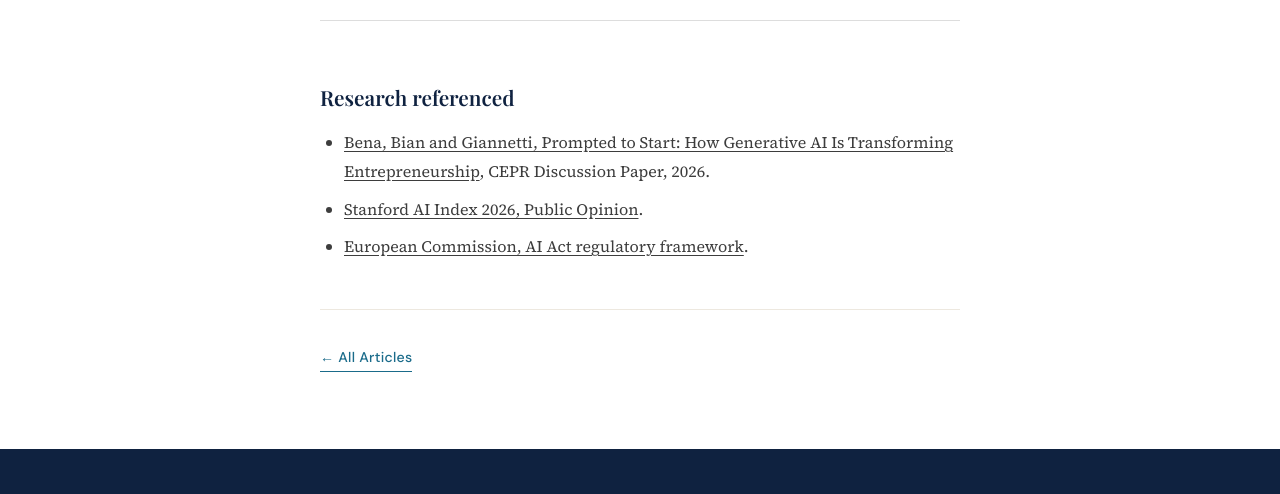
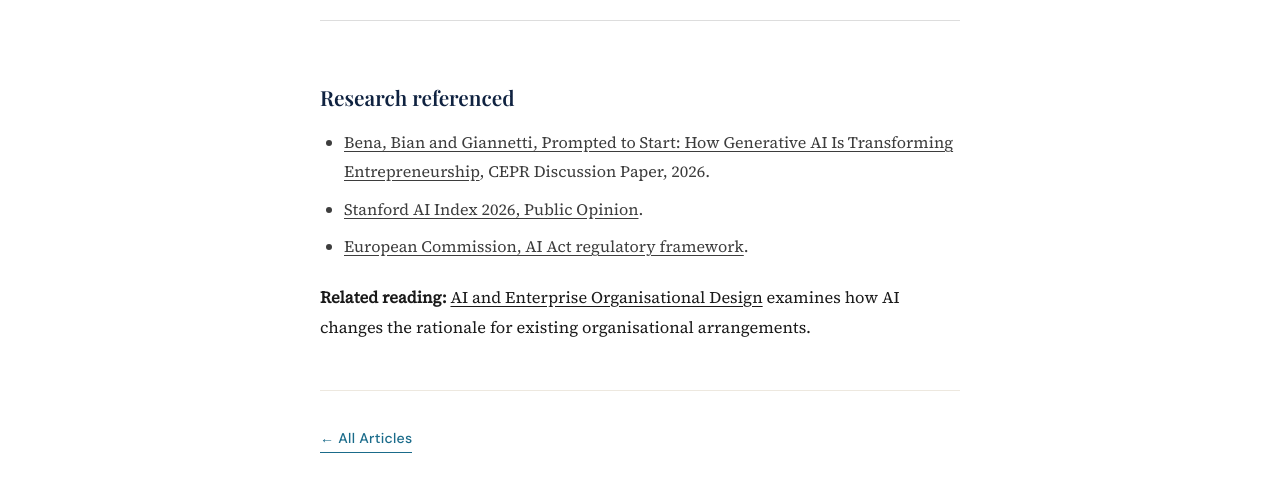
Before and after one commit to abhishek-sinha-bgl/abhishek-sinha-bgl.github.io, a plain HTML site: page articles/when-ai-changes-world-around-enterprise.html in a window 1280 px wide. Shown: the part 6992-7486 px from the top of the page. Drawn offline with nearby package versions, Linux system fonts and the light colour scheme; a web font is replaced by a local one.

Commit message:
Add organisational design article to articles/when-ai-changes-world-around-enterprise.html

```diff
--- a/articles/when-ai-changes-world-around-enterprise.html
+++ b/articles/when-ai-changes-world-around-enterprise.html
@@ -74,6 +74,7 @@
 <li><a href="https://cepr.org/publications/dp21982">Bena, Bian and Giannetti, Prompted to Start: How Generative AI Is Transforming Entrepreneurship</a>, CEPR Discussion Paper, 2026.</li>
 <li><a href="https://hai.stanford.edu/ai-index/2026-ai-index-report/public-opinion">Stanford AI Index 2026, Public Opinion</a>.</li>
 <li><a href="https://digital-strategy.ec.europa.eu/en/policies/regulatory-framework-ai">European Commission, AI Act regulatory framework</a>.</li>
-</ul></section></article><div class="article-back"><a href="../articles.html" class="btn-text">&larr; All Articles</a></div></main>
+</ul></section><p><strong>Related reading:</strong> <a href="ai-enterprise-organisational-design.html">AI and Enterprise Organisational Design</a> examines how AI changes the rationale for existing organisational arrangements.</p>
+</article><div class="article-back"><a href="../articles.html" class="btn-text">&larr; All Articles</a></div></main>
 <footer class="footer"><div class="footer-inner"><div><div class="footer-name">Abhishek Sinha</div><div class="footer-sub">Technology Executive &middot; CTO &middot; CIO &middot; Board Advisor</div></div><nav class="footer-nav"><a href="mailto:absinhablr@outlook.com">Get in touch</a><a href="https://www.linkedin.com/in/abhishek-sinha-bgl" target="_blank" rel="noopener">LinkedIn</a><a href="../articles.html">Articles</a><a href="../about.html">About</a></nav></div><div class="footer-copy">&copy; 2026 Abhishek Sinha</div></footer>
 <script src="../js/main.js"></script></body></html>
```
